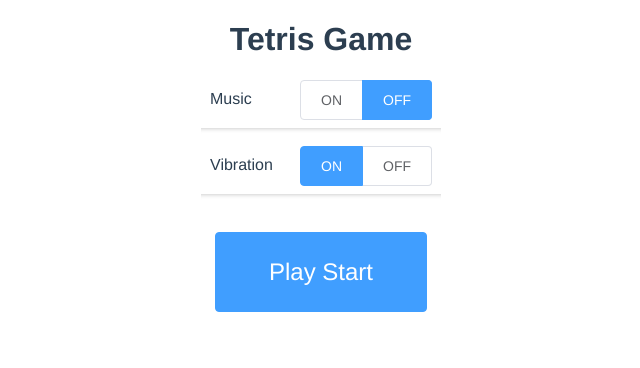
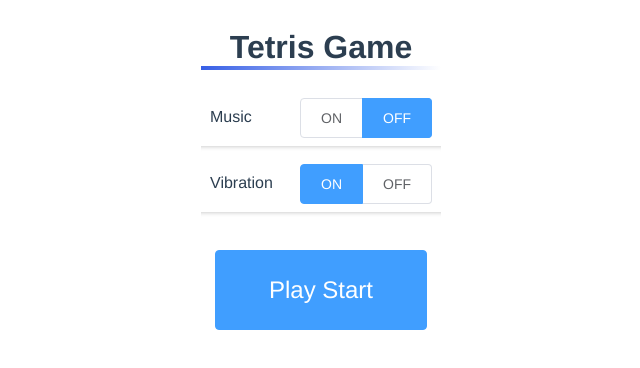
Before and after one commit to kubotak0630/tetris-game, a Vue app: page / in a window 1280 px wide. Shown: the top 368 px of the page, without its empty margins (319-959 px from the left). Built offline with nearby package versions, Linux system fonts and the light colour scheme.

Commit message:
modify title

```diff
--- a/src/views/TitleView.vue
+++ b/src/views/TitleView.vue
@@ -75,6 +75,20 @@ export default Vue.extend({
 .title {
   text-align: center;
 
+  h1 {
+    position: relative;
+    padding: 0.25em 0;
+    width: 240px;
+    margin-bottom: 20px;
+
+    &:after {
+      content: '';
+      display: block;
+      height: 4px;
+      background: linear-gradient(to right, rgb(55, 95, 230), transparent);
+    }
+  }
+
   .setting {
     width: 240px;
     .text-label {
```
Also changed, not shown: 1 other file (tests, documents, lock files or other folders).
